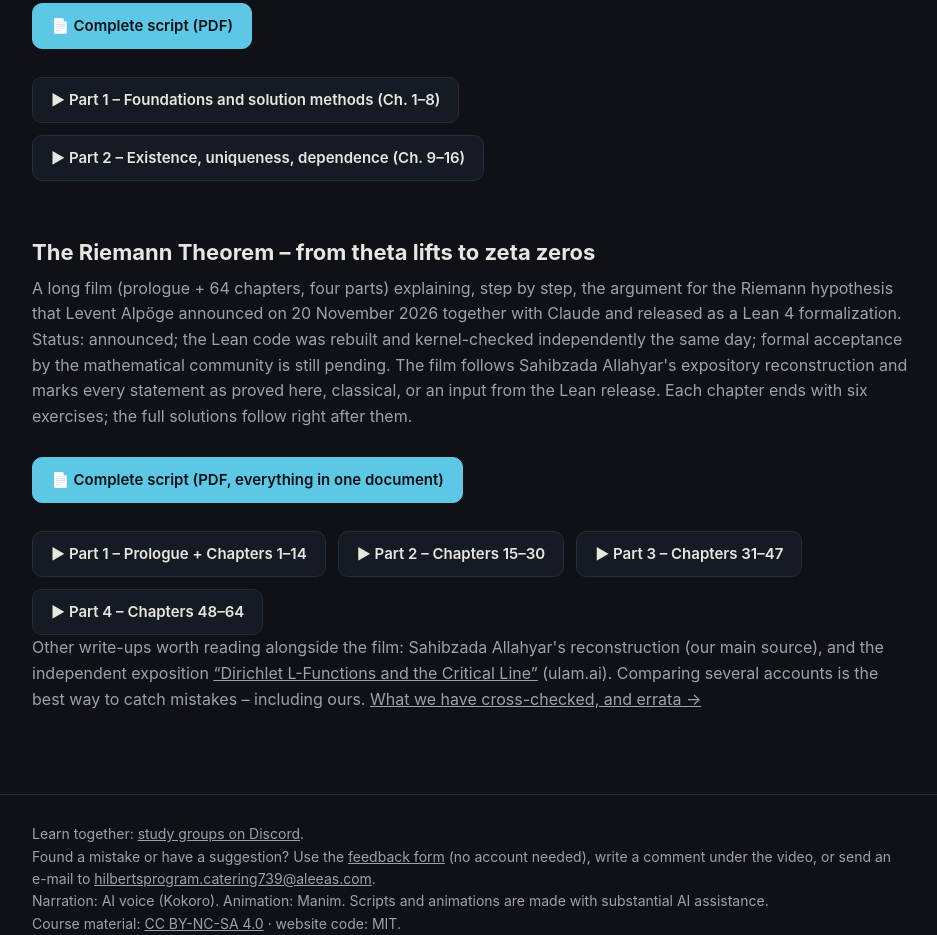
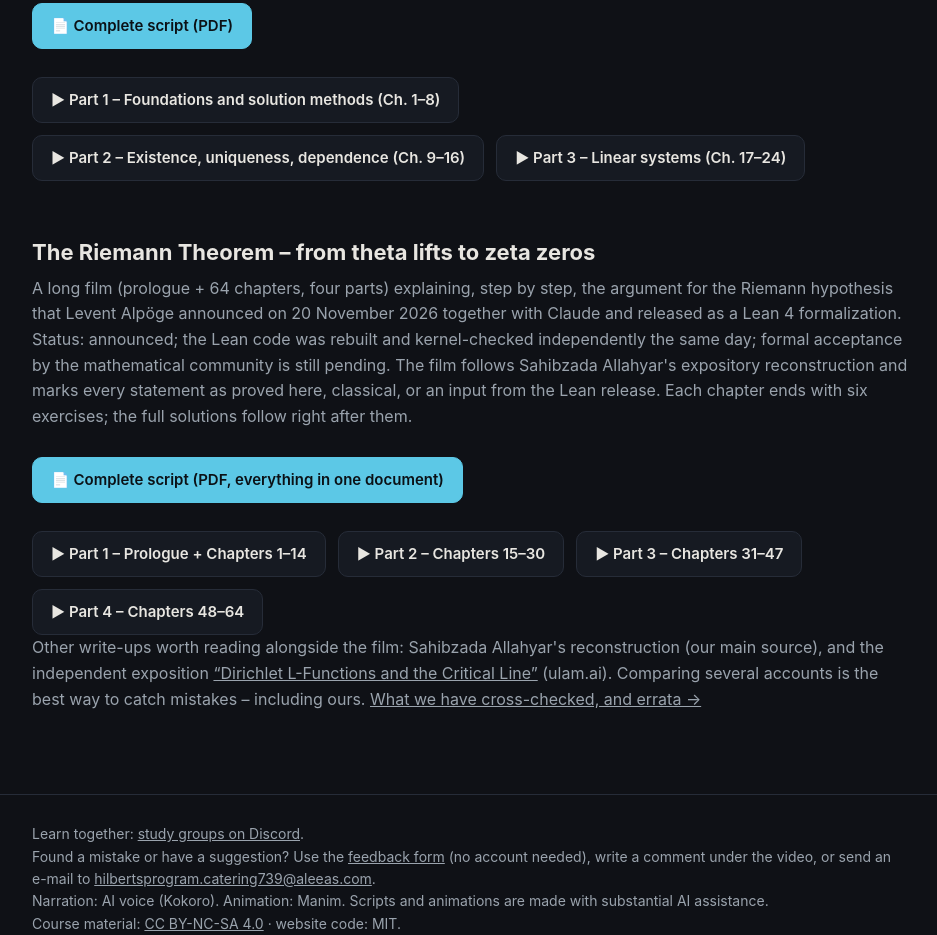
Before and after one commit to HilbertsProgram42/HilbertsProgram42.github.io, a plain HTML site: page index.html in a window 1280 px wide. Shown: the part 1286-2221 px from the top of the page, without its empty margins (170-1107 px from the left). Drawn offline with Linux system fonts and the light colour scheme.

Commit message:
DGL: link Part 3 (Linear systems)
Co-Authored-By: Claude Opus 5.5 <noreply@anthropic.com>
Claude-Session: https://claude.ai/code/session_017id8cFMiXsJwtwFE9jHnE6

```diff
--- a/index.html
+++ b/index.html
@@ -107,6 +107,7 @@
     <div class="actions">
       <a class="btn" href="https://youtu.be/0aFIS0fjpRo">▶ Part 1 – Foundations and solution methods (Ch. 1–8)</a>
       <a class="btn" href="https://youtu.be/IAIJoMS0jM0">▶ Part 2 – Existence, uniqueness, dependence (Ch. 9–16)</a>
+      <a class="btn" href="https://youtu.be/Hy18XQIysqY">▶ Part 3 – Linear systems (Ch. 17–24)</a>
     </div>
   </section>
 
```
